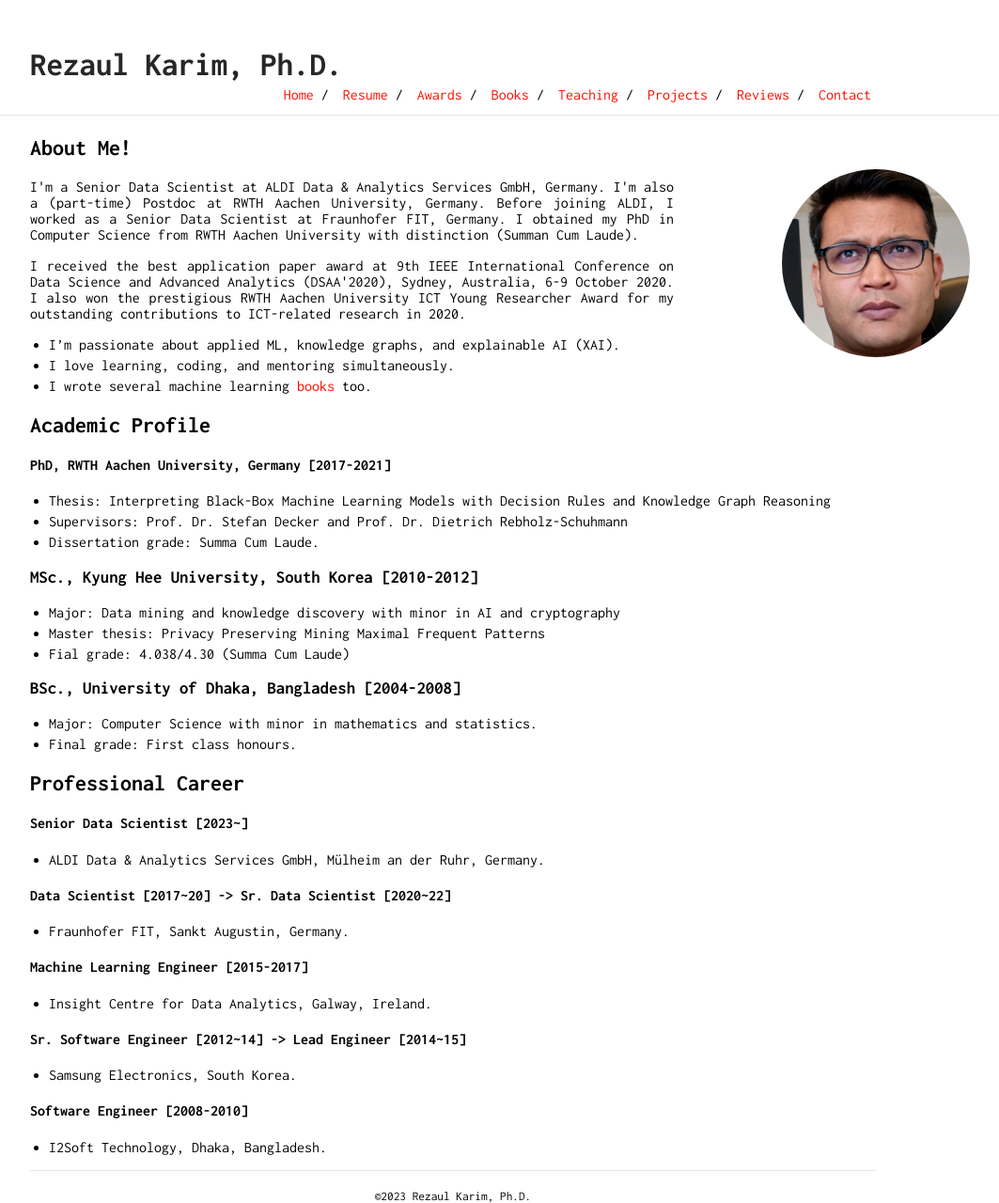
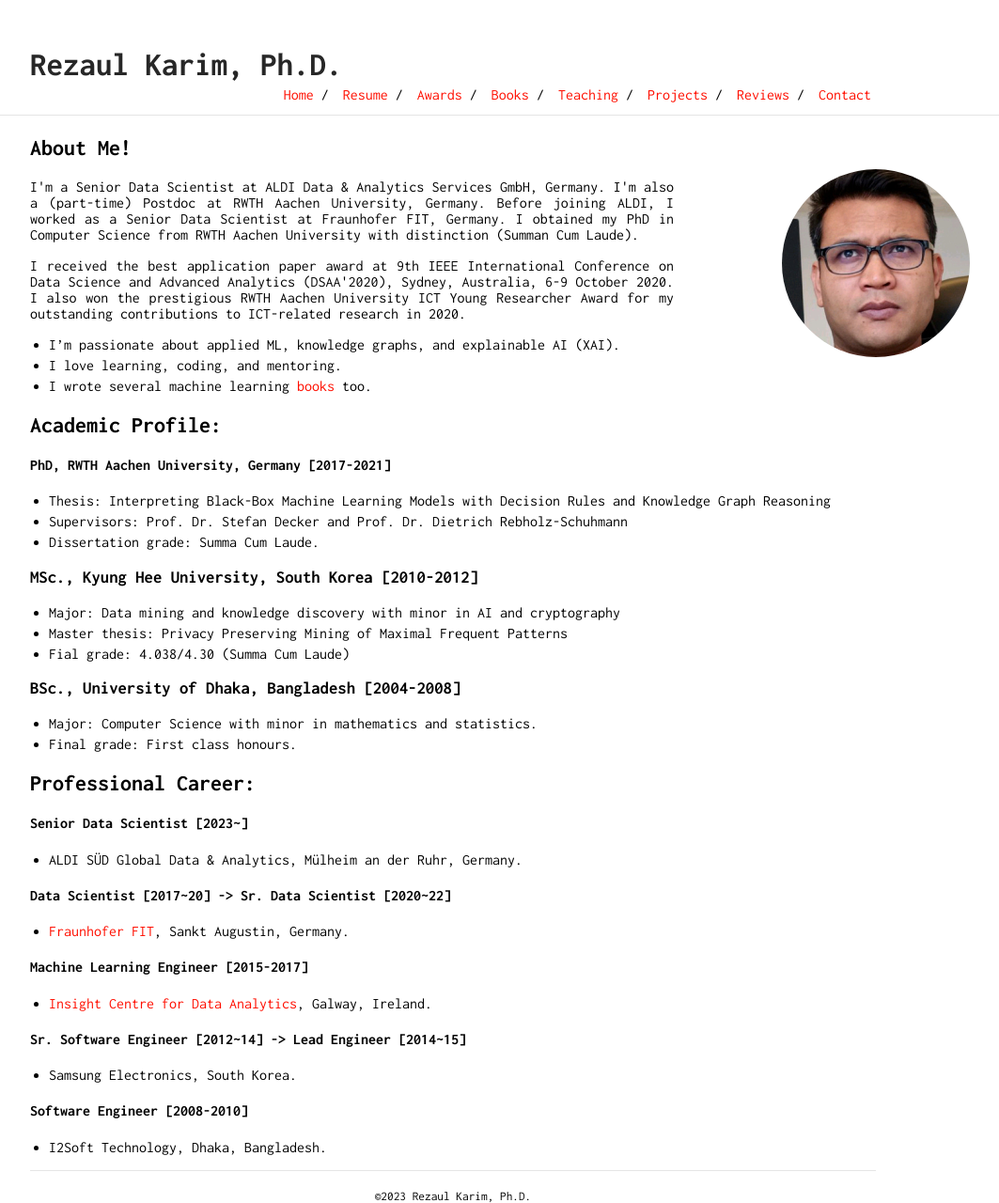
Before and after one commit to rezacsedu/rezacsedu.github.io, a Jekyll site: the page built from index.md, in a window 1280 px wide. Shown: the whole page at 94% size, without its empty margins (158-1221 px from the left). Built offline with Jekyll 4.4.1, drawn with Linux system fonts in a browser that asks for light colours; our own code applies the rules of GitHub Pages for plain Markdown files.

Commit message:
Update index.md

```diff
--- a/index.md
+++ b/index.md
@@ -6,12 +6,12 @@
 <p style='text-align: justify;'> I received the best application paper award at 9th IEEE International Conference on Data Science and Advanced Analytics (DSAA'2020),  Sydney, Australia, 6-9 October 2020. I also won the prestigious RWTH Aachen University ICT Young Researcher Award for my outstanding contributions to ICT-related research in 2020. </p>
 
 - I'm passionate about applied ML, knowledge graphs, and explainable AI (XAI).
-- I love learning, coding, and mentoring simultaneously.
+- I love learning, coding, and mentoring.
 - I wrote several machine learning <span style="color:red">[books](https://www.amazon.com/s?k=Md.+Rezaul+Karim&ref=nb_sb_noss)</span> too.
 
 <!-- ### **Disclaimers:** <span style="color:red"> opinions are mine, not my employer's!</span>
  -->
-## Academic Profile
+## Academic Profile:
 #### PhD, RWTH Aachen University, Germany [2017-2021]
 - Thesis: Interpreting Black-Box Machine Learning Models with Decision Rules and Knowledge Graph Reasoning
 - Supervisors: Prof. Dr. Stefan Decker and Prof. Dr. Dietrich Rebholz-Schuhmann
@@ -19,22 +19,22 @@
 
 ### MSc., Kyung Hee University, South Korea [2010-2012]
 - Major: Data mining and knowledge discovery with minor in AI and cryptography
-- Master thesis: Privacy Preserving Mining Maximal Frequent Patterns
+- Master thesis: Privacy Preserving Mining of Maximal Frequent Patterns
 - Fial grade: 4.038/4.30 (Summa Cum Laude)
 
 ### BSc., University of Dhaka, Bangladesh [2004-2008]
 - Major: Computer Science with minor in mathematics and statistics.
 - Final grade: First class honours.
 
-## Professional Career
+## Professional Career:
 #### Senior Data Scientist [2023~]
-- ALDI Data & Analytics Services GmbH, Mülheim an der Ruhr, Germany.
+- ALDI SÜD Global Data & Analytics, Mülheim an der Ruhr, Germany.
 
 #### Data Scientist [2017~20] -> Sr. Data Scientist [2020~22]
-- Fraunhofer FIT, Sankt Augustin, Germany.
+- [Fraunhofer FIT](https://www.fit.fraunhofer.de/en/business-areas/data-science-and-artificial-intelligence.html), Sankt Augustin, Germany.
 
 #### Machine Learning Engineer [2015-2017]
-- Insight Centre for Data Analytics, Galway, Ireland.
+- [Insight Centre for Data Analytics](https://www.insight-centre.org/), Galway, Ireland.
 
 #### Sr. Software Engineer [2012~14] -> Lead Engineer [2014~15]
 -  Samsung Electronics, South Korea.
```
